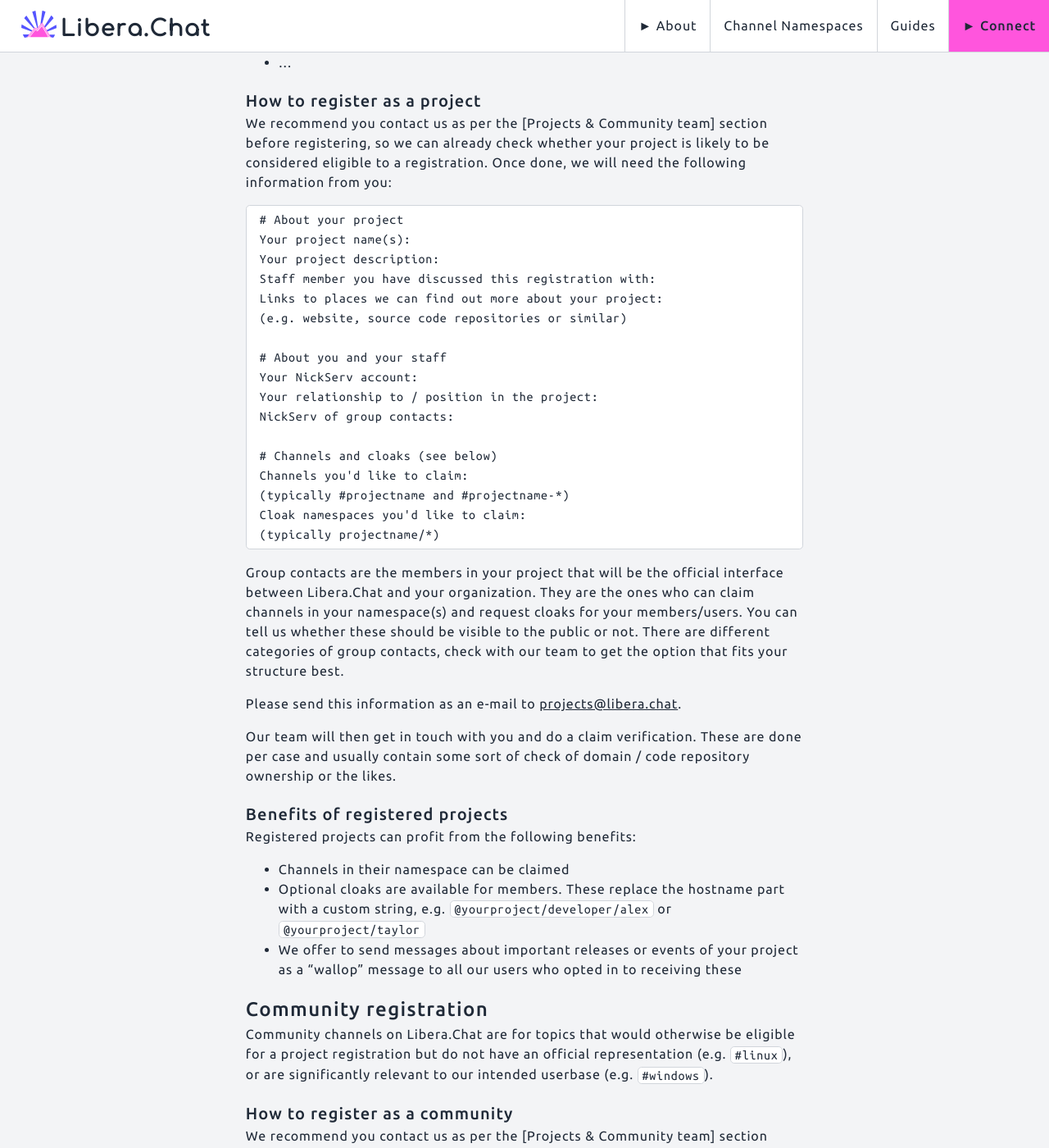
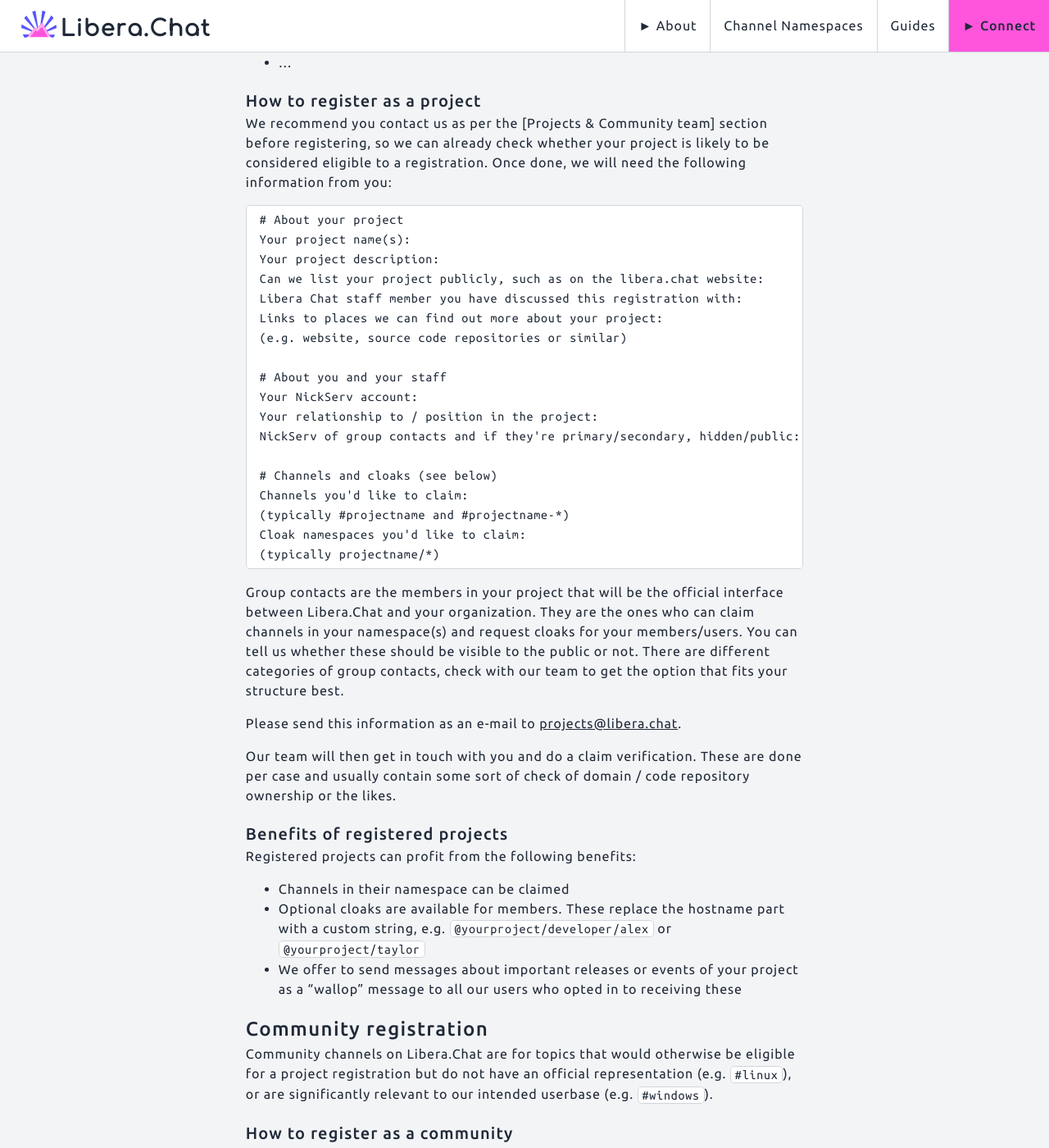
Before and after one commit to Libera-Chat/libera-chat.github.io, a Jekyll site: the page built from chanreg.md, in a window 1280 px wide and 1400 px high, scrolled down 2115 px. Shown: the whole window at 82% size. Built offline with Jekyll 4.4.1, drawn with Linux system fonts in a browser that asks for light colours; some of the changed text lies outside the part shown.

Commit message:
Update chanreg forms
- Ask if we can publicly list projects/communities
- Ask more clearly if GC's are public/private or hidden/public
- Clarify that we ask whch libera chat staff you've talked with

```diff
--- a/chanreg.md
+++ b/chanreg.md
@@ -112,14 +112,15 @@
 # About your project
 Your project name(s):
 Your project description:
-Staff member you have discussed this registration with:
+Can we list your project publicly, such as on the libera.chat website:
+Libera Chat staff member you have discussed this registration with:
 Links to places we can find out more about your project:
 (e.g. website, source code repositories or similar)
 
 # About you and your staff
 Your NickServ account:
 Your relationship to / position in the project:
-NickServ of group contacts:
+NickServ of group contacts and if they're primary/secondary, hidden/public:
 
 # Channels and cloaks (see below)
 Channels you'd like to claim:
@@ -171,12 +172,13 @@
 # About your community
 Your community name(s):
 Your community description:
-Staff member you have discussed this registration with:
+Can we list your community publicly, such as on the libera.chat website:
+Libera Chat staff member you have discussed this registration with:
 
 # About you and your staff
 Your NickServ account:
 Your relationship / affiliation with the community:
-NickServ account of group contacts:
+NickServ of group contacts and if they're primary/secondary, hidden/public:
 
 # Channels and cloaks (see below)
 Channels you'd like to claim:
```
